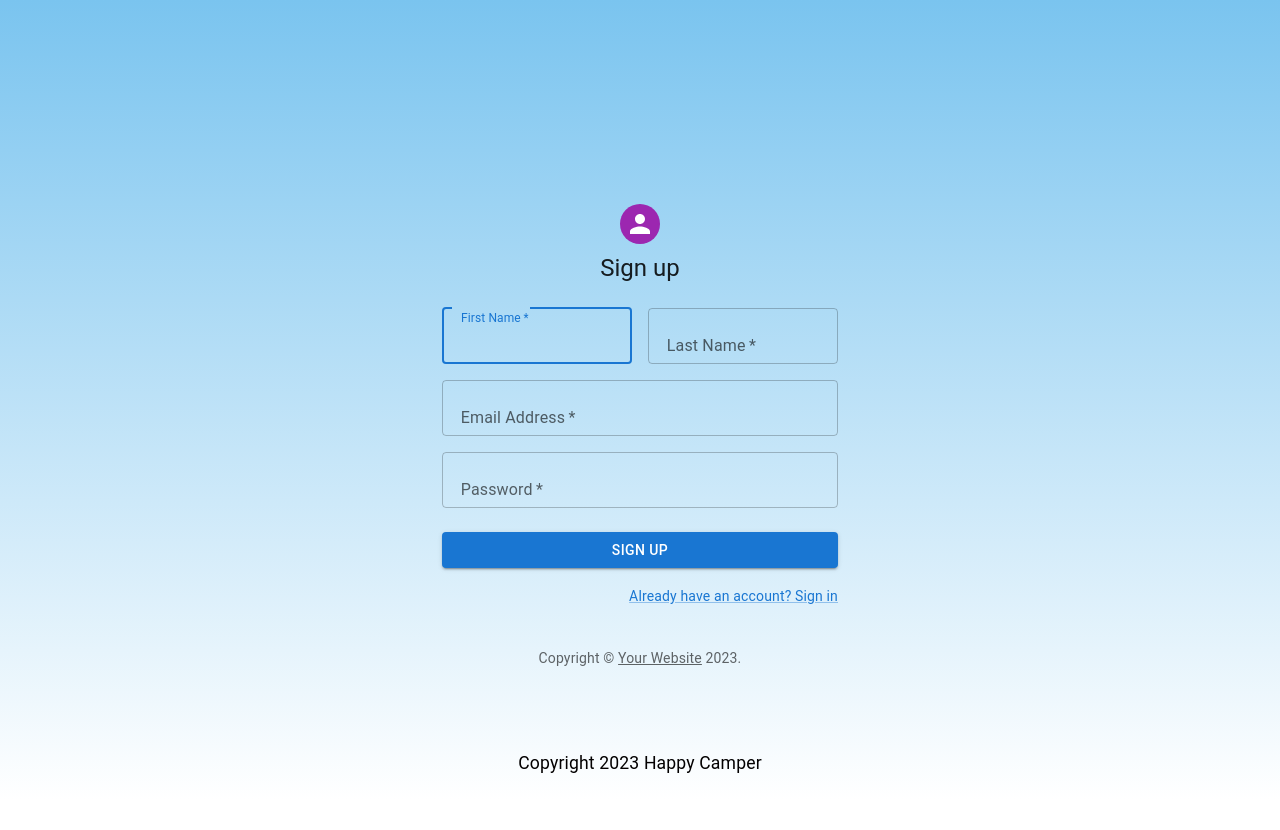
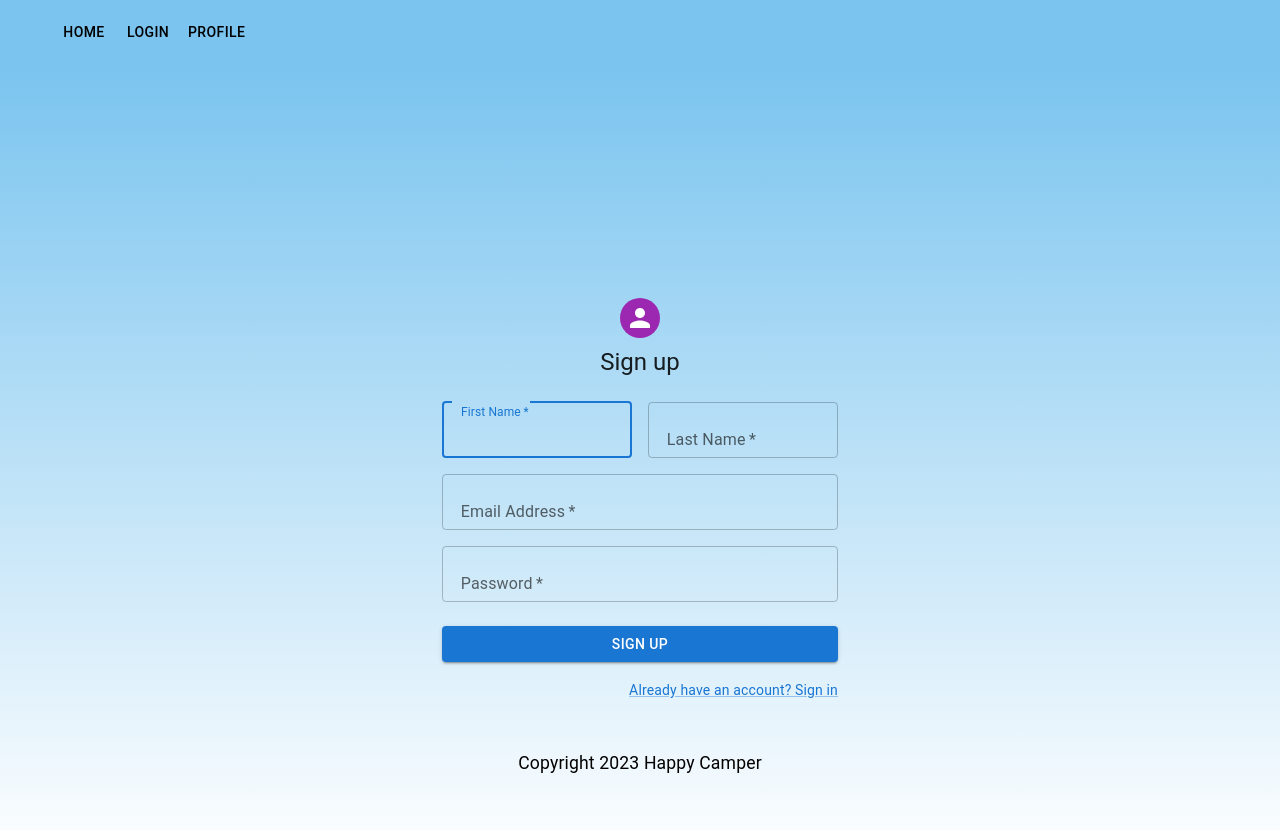
Before and after one commit to CBshmear/big-ole-3, a React (Create React App) app in the folder client/: page /signup in a window 1280 px wide. Shown: the top 830 px of the page. Before the commit the page ends 800 px from the top, so only its background shows below. Built offline with nearby package versions, Linux system fonts and the light colour scheme.

Commit message:
added simple navbar

```diff
--- a/client/package.json
+++ b/client/package.json
@@ -17,7 +17,9 @@
     "react-dom": "^17.0.1",
     "react-router-dom": "^6.2.1",
     "react-scripts": "5.0.1",
-    "react-icons": "^4.8.0"
+    "react-icons": "^4.8.0",
+    "@material-ui/core": "^4.12.4",
+    "@material-ui/icons": "^4.11.3"
   },
   "scripts": {
     "start": "react-scripts start",
--- a/client/src/App.js
+++ b/client/src/App.js
@@ -14,7 +14,7 @@ import SignUp from "./components/pages/Signup";
 import NotFound from "./components/pages/NotFound";
 import SignIn from "./components/pages/SignIn";
 import Footer from "./components/Footer";
-
+import NavBar from "./components/NavBar";
 const httpLink = createHttpLink({
   uri: "/graphql",
 });
@@ -48,6 +48,7 @@ function App() {
   return (
     <ApolloProvider client={client}>
       <Router>
+        <NavBar />
         <div
           style={styles.body}
           className="flex-column justify-center align-center min-100-vh"
--- /dev/null
+++ b/client/src/components/NavBar.js
@@ -0,0 +1,46 @@
+import * as React from "react";
+import AppBar from "@mui/material/AppBar";
+import Box from "@mui/material/Box";
+import Toolbar from "@mui/material/Toolbar";
+import Typography from "@mui/material/Typography";
+import Button from "@mui/material/Button";
+import { Link } from "react-router-dom";
+import IconButton from "@mui/material/IconButton";
+//import MenuIcon from "@mui/icons-material/Menu";
+
+const styles = {
+  appBar: {
+    backgroundColor: "rgb(122, 196, 239)",
+    color: "black",
+  },
+};
+
+export default function ButtonAppBar() {
+  return (
+    <Box sx={{ flexGrow: 1 }}>
+      <AppBar style={styles.appBar} position="static">
+        <Toolbar>
+          <IconButton
+            size="large"
+            edge="start"
+            color="inherit"
+            aria-label="menu"
+            sx={{ mr: 2 }}
+          >
+            {/* <MenuIcon /> */}
+          </IconButton>
+
+          <Button href="/" color="inherit">
+            Home
+          </Button>
+          <Button href="/signin" color="inherit">
+            Login
+          </Button>
+          <Button href="/profile" color="inherit">
+            Profile
+          </Button>
+        </Toolbar>
+      </AppBar>
+    </Box>
+  );
+}
--- a/client/src/components/pages/Home.js
+++ b/client/src/components/pages/Home.js
@@ -7,7 +7,7 @@ import { Container, Col, Form, Button, Card, Row } from "react-bootstrap";
 import "../styles/Header.css";
 import Header from "../Header";
 
-import "./Styles.css";
+import "../styles/Styles.css";
 const Home = () => {
   const [searchedCamps, setSearchedCamps] = useState([]);
 
--- a/client/src/components/pages/SignIn.js
+++ b/client/src/components/pages/SignIn.js
@@ -113,7 +113,6 @@ export default function SignIn() {
             </Grid>
           </Box>
         </Box>
-        <Copyright sx={{ mt: 8, mb: 4 }} />
       </Container>
     </ThemeProvider>
   );
--- a/client/src/components/pages/Signup.js
+++ b/client/src/components/pages/Signup.js
@@ -128,7 +128,6 @@ export default function SignUp() {
             </Grid>
           </Box>
         </Box>
-        <Copyright sx={{ mt: 5 }} />
       </Container>
     </ThemeProvider>
   );
--- a/package.json
+++ b/package.json
@@ -18,6 +18,8 @@
   "dependencies": {
     "@emotion/react": "^11.10.6",
     "@emotion/styled": "^11.10.6",
+    "@material-ui/core": "^4.12.4",
+    "@material-ui/icons": "^4.11.3",
     "@mui/material": "^5.11.16",
     "react-bootstrap": "^2.7.2",
     "react-icons": "^4.8.0"
```
Also changed, not shown: client/src/components/styles/Styles.css (renamed from client/src/components/pages/Styles.css).
